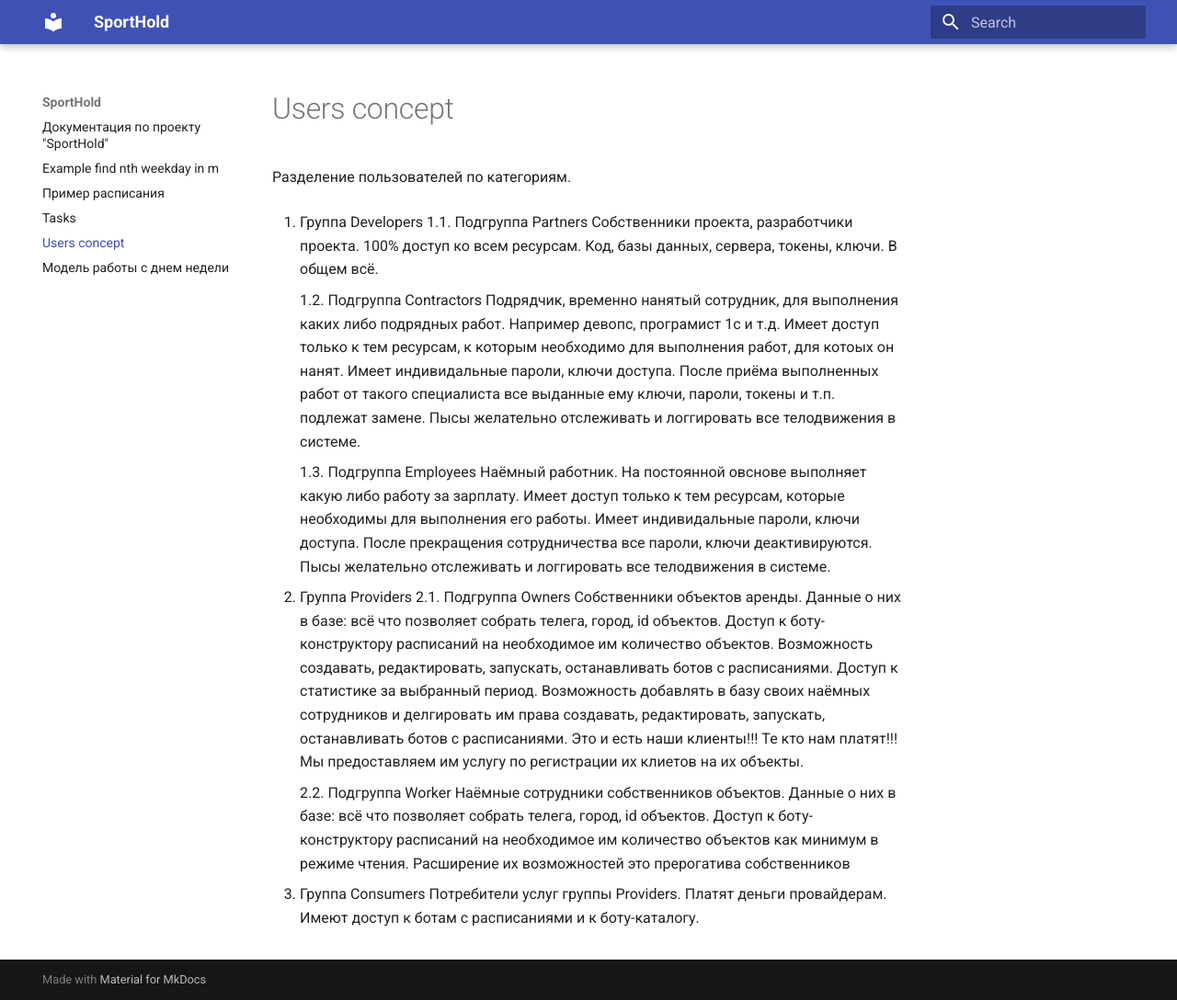
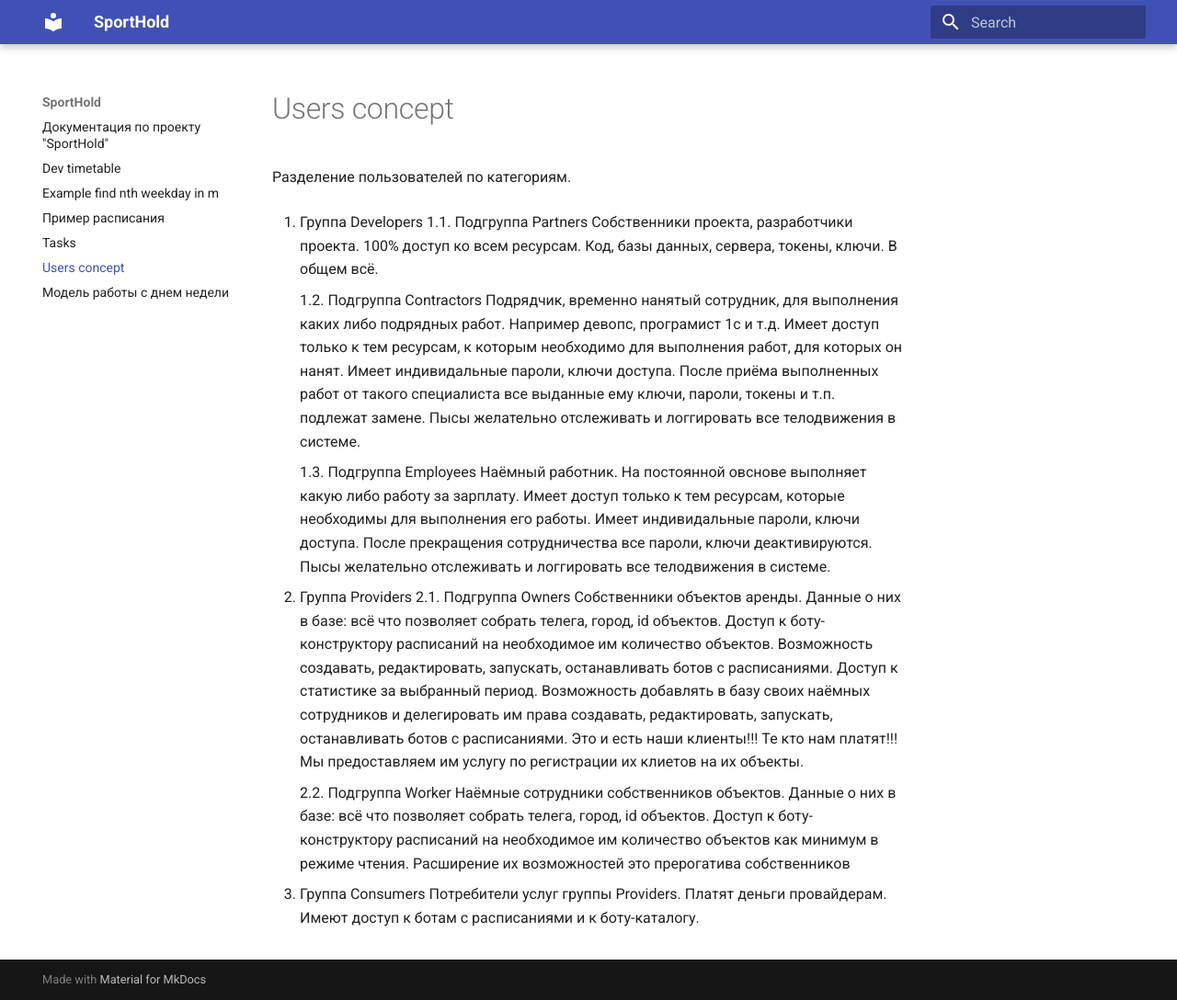
Before and after one commit to JohanHelm/SportHold, an MkDocs documentation site: the page built from docs/users_concept.md, in a window 1280 px wide and 1088 px high. Shown: the whole window at 92% size. Built offline with MkDocs 1.6.1 and Material for MkDocs 9.7.7, drawn with Linux system fonts in a browser that asks for light colours.

Commit message:
development timetable + some /start changes

```diff
--- a/docs/users_concept.md
+++ b/docs/users_concept.md
@@ -5,7 +5,7 @@
         Собственники проекта, разработчики проекта. 100% доступ ко всем ресурсам. Код, базы данных, сервера, токены, ключи. В общем всё.
 
     1.2. Подгруппа Contractors
-        Подрядчик, временно нанятый сотрудник, для выполнения каких либо подрядных работ. Например девопс, програмист 1с и т.д. Имеет доступ только к тем ресурсам, к которым необходимо для выполнения работ, для котоых он нанят. Имеет индивидальные пароли, ключи доступа. После приёма выполненных работ от такого специалиста все выданные ему ключи, пароли, токены и т.п. подлежат замене.
+        Подрядчик, временно нанятый сотрудник, для выполнения каких либо подрядных работ. Например девопс, програмист 1с и т.д. Имеет доступ только к тем ресурсам, к которым необходимо для выполнения работ, для которых он нанят. Имеет индивидальные пароли, ключи доступа. После приёма выполненных работ от такого специалиста все выданные ему ключи, пароли, токены и т.п. подлежат замене.
         Пысы желательно отслеживать и логгировать все телодвижения в системе.
 
     1.3. Подгруппа Employees
@@ -20,7 +20,7 @@
         Доступ к боту-конструктору расписаний на необходимое им количество объектов.
         Возможность создавать, редактировать, запускать, останавливать ботов с расписаниями.
         Доступ к статистике за выбранный период.
-        Возможность добавлять в базу своих наёмных сотрудников и делгировать им права создавать, редактировать, запускать, останавливать ботов с расписаниями.
+        Возможность добавлять в базу своих наёмных сотрудников и делегировать им права создавать, редактировать, запускать, останавливать ботов с расписаниями.
         Это и есть наши клиенты!!! Те кто нам платят!!! Мы предоставляем им услугу по регистрации их клиетов на их объекты.
 
     2.2. Подгруппа Worker
```
Also changed, not shown: docs/dev_timetable.md (added, +24 -0 lines), 2 other files.
